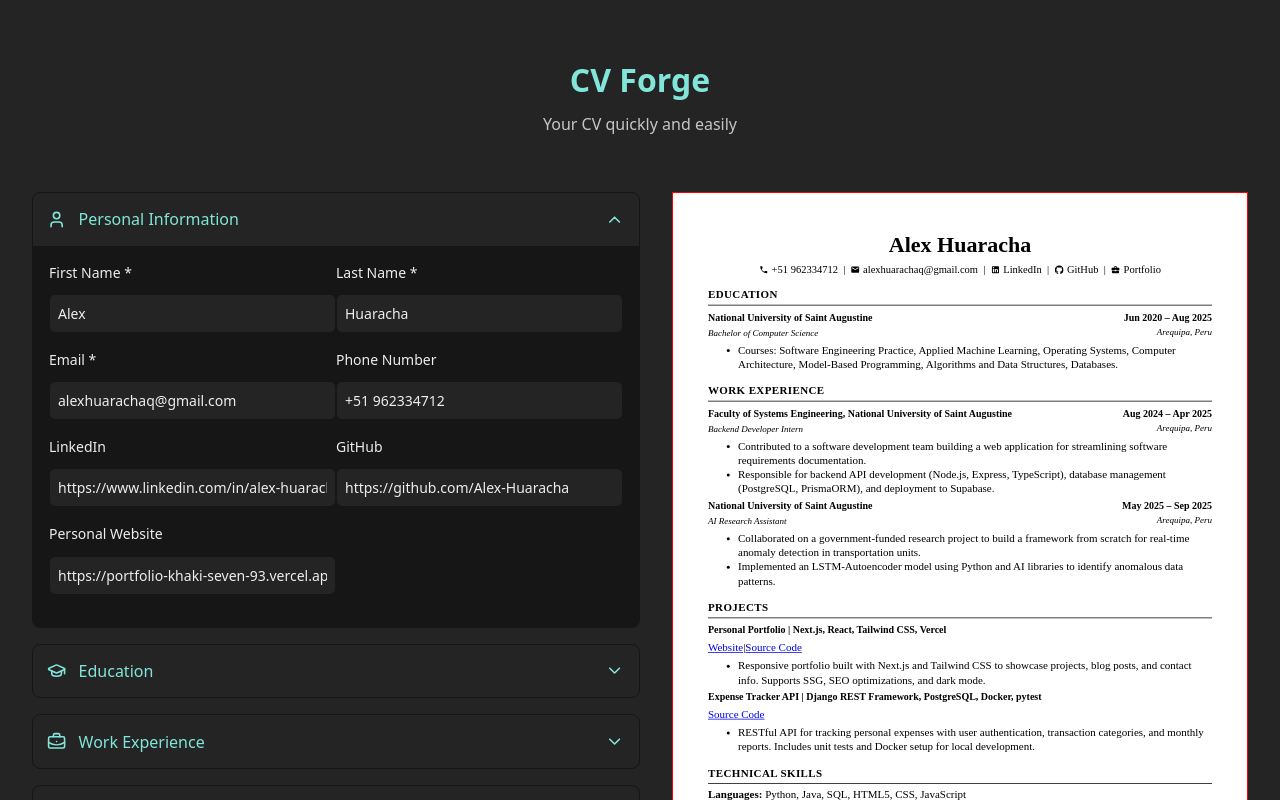
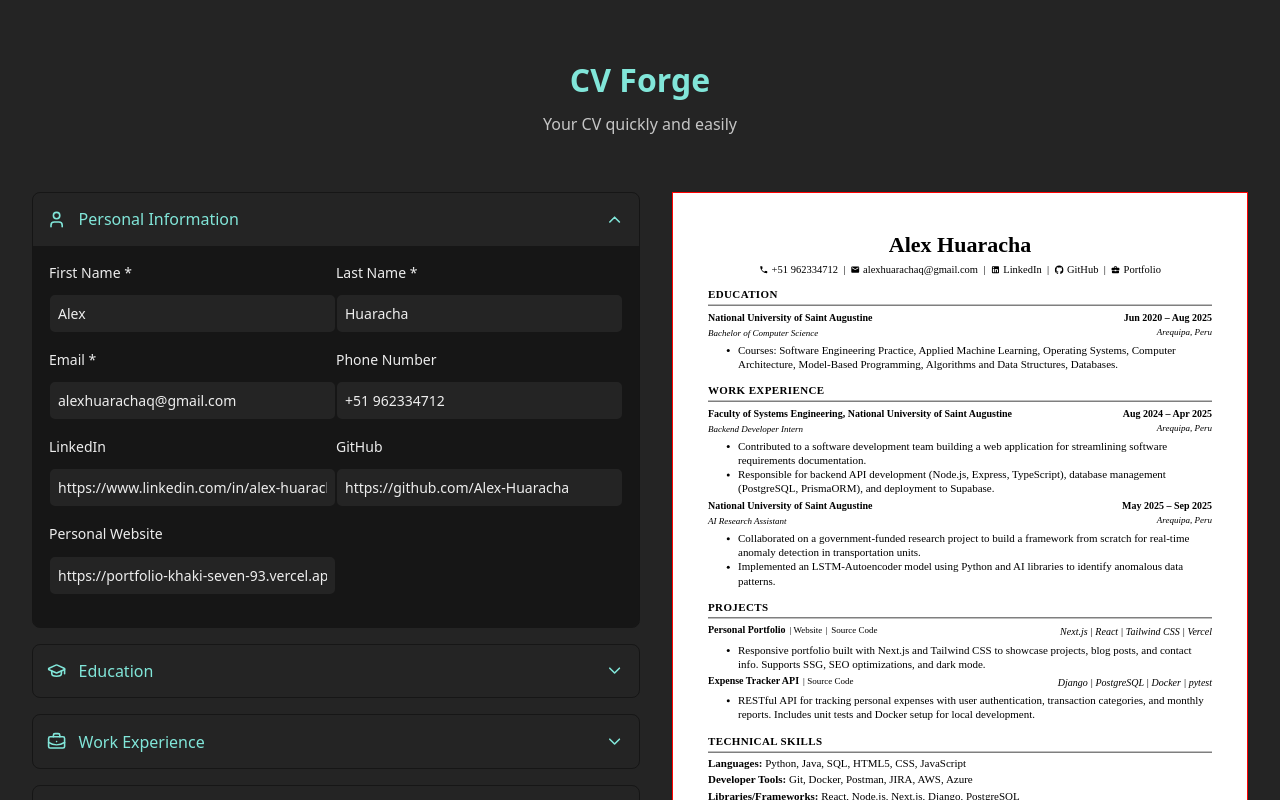
Before and after one commit to Alex-Huaracha/cv-forge, a React (Vite) app: page / in a window 1280 px wide. Shown: the top 800 px of the page. Built offline with nearby package versions, Linux system fonts and the light colour scheme.

Commit message:
feat: enhance project display in ResumePreview with improved styling and layout

```diff
--- a/src/components/ResumePreview/ResumePreview.css
+++ b/src/components/ResumePreview/ResumePreview.css
@@ -141,6 +141,35 @@
   line-height: 1.3;
 }
 
+/* Projects */
+.tech-stack {
+  font-size: 10pt;
+  font-weight: normal;
+  font-style: italic;
+}
+
+.project-links {
+  font-size: 9pt;
+  font-weight: normal;
+  font-style: normal;
+  display: inline;
+  padding-left: 0.2em;
+}
+
+.project-links a {
+  color: #000;
+  text-decoration: none;
+  font-weight: normal;
+}
+
+.project-links a:hover {
+  text-decoration: underline;
+}
+
+.project-links .separator {
+  margin: 0 0.4em;
+}
+
 /* Technical Skills */
 .skill-entry {
   margin-bottom: 0.3em;
--- a/src/components/ResumePreview/ResumePreview.jsx
+++ b/src/components/ResumePreview/ResumePreview.jsx
@@ -1,7 +1,6 @@
 import './ResumePreview.css';
 
 export function ResumePreview({ data }) {
-  // Helper function para convertir descripción a lista
   const renderDescriptionList = (description) => {
     if (!description || description.trim() === '') return null;
 
@@ -21,7 +20,6 @@ export function ResumePreview({ data }) {
     );
   };
 
-  // Helper para formatear tecnologías como lista inline
   const renderTechnologies = (technologies) => {
     if (!technologies || technologies.trim() === '') return null;
 
@@ -32,7 +30,7 @@ export function ResumePreview({ data }) {
 
     if (techList.length === 0) return null;
 
-    return techList.join(', ');
+    return techList.join(' | ');
   };
 
   const { personalInfo, education, workExperience, projects, technicalSkills } =
@@ -200,14 +198,9 @@ export function ResumePreview({ data }) {
                     <div className="entry-left">
                       <h3 className="entry-title">
                         {proj.name}
-                        {proj.technologies && (
-                          <span className="tech-stack">
-                            {' '}
-                            | {renderTechnologies(proj.technologies)}
-                          </span>
-                        )}
-                      </h3>
-                      <div className="project-links">
+                        {(proj.website || proj.sourceCode) && (
+                          <span className="project-links">
+                            {' | '}
                             {proj.website && (
                               <a
                                 href={proj.website}
@@ -231,10 +224,16 @@ export function ResumePreview({ data }) {
                                 </a>
                               </>
                             )}
-                      </div>
+                          </span>
+                        )}
+                      </h3>
                     </div>
                     <div className="entry-right">
-                      {/* Proyectos generalmente no tienen fechas en este formato */}
+                      {proj.technologies && (
+                        <span className="tech-stack">
+                          {renderTechnologies(proj.technologies)}
+                        </span>
+                      )}
                     </div>
                   </div>
                   {renderDescriptionList(proj.description)}
--- a/src/default-data.js
+++ b/src/default-data.js
@@ -63,7 +63,7 @@ export const defaultData = {
       sourceCode: 'https://github.com/Alex-Huaracha/expense-tracker-api',
       description:
         'RESTful API for tracking personal expenses with user authentication, transaction categories, and monthly reports. Includes unit tests and Docker setup for local development.',
-      technologies: 'Django REST Framework, PostgreSQL, Docker, pytest',
+      technologies: 'Django, PostgreSQL, Docker, pytest',
     },
   ],
 
```
Lines whose indentation alone changed are shown as unchanged.
